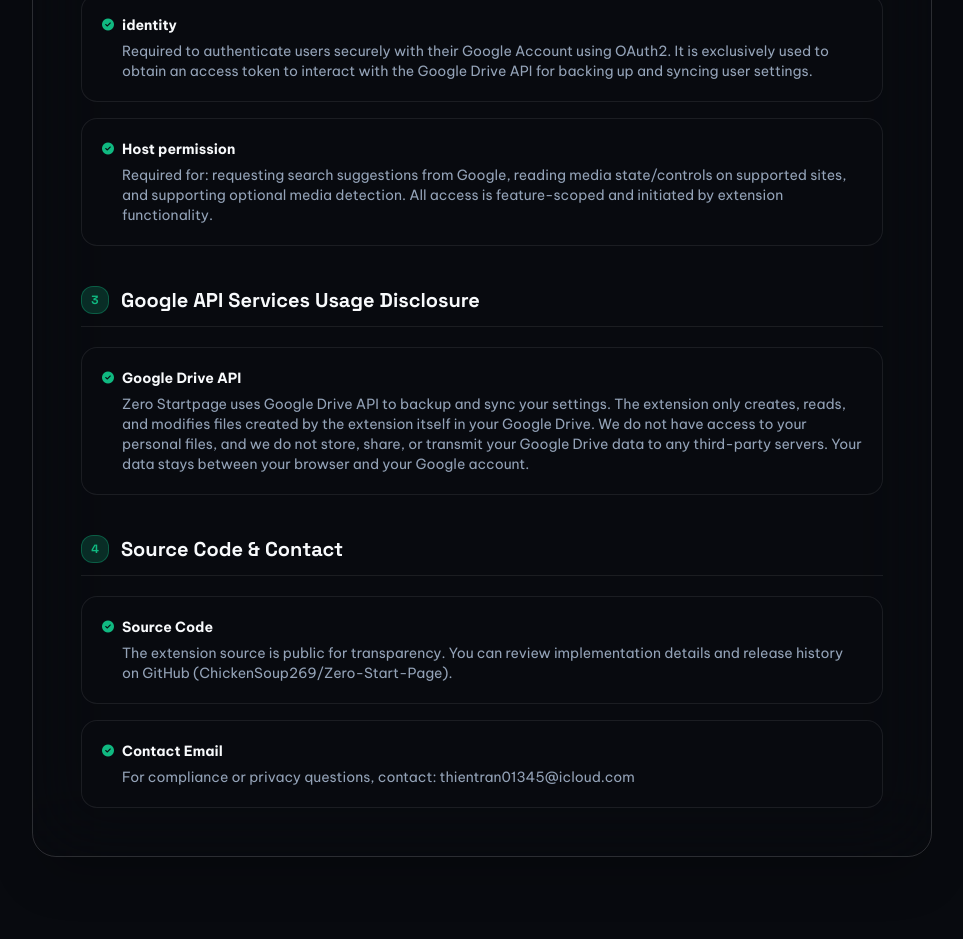
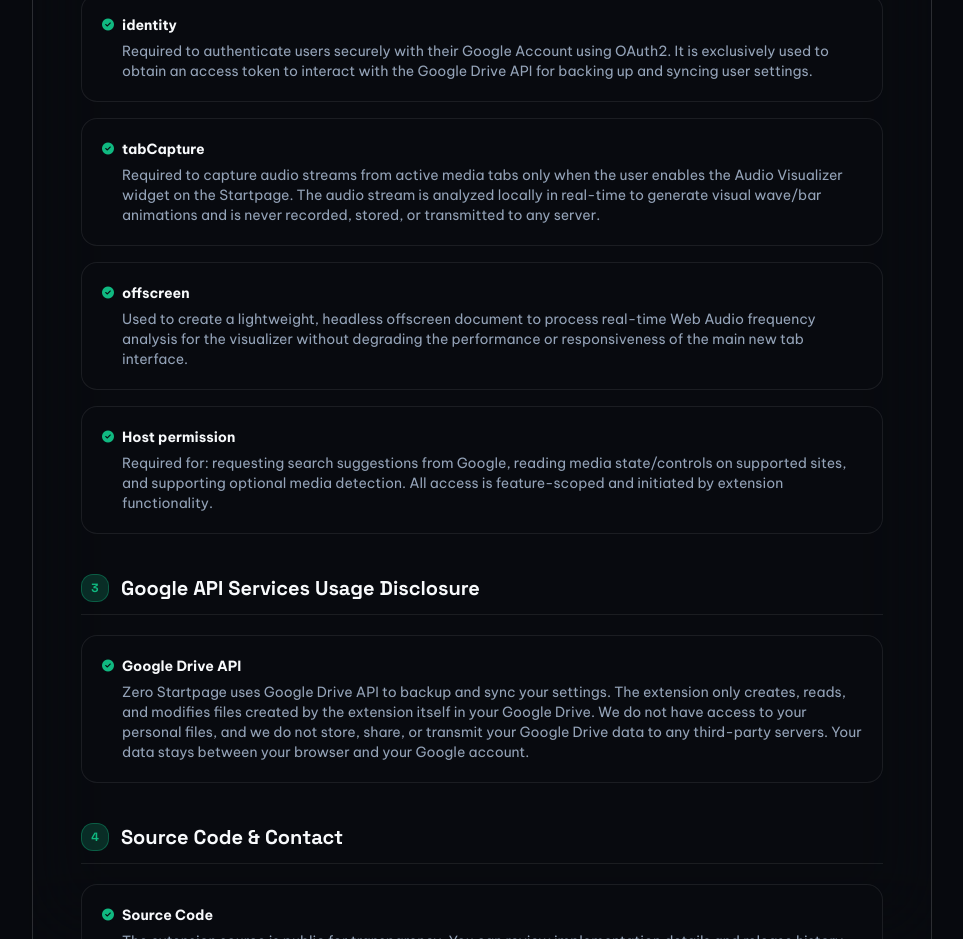
Before and after one commit to ChickenSoup269/extension_changelogs, a Next.js app: page /privacy/startpage in a window 1280 px wide. Shown: the part 1360-2299 px from the top of the page, without its empty margins (158-1121 px from the left). Built offline with nearby package versions, Linux system fonts and the light colour scheme.

Commit message:
feat(privacy): add audio capture and offscreen processing descriptions for Audio Visualizer widget

```diff
--- a/app/privacy/startpage/page.tsx
+++ b/app/privacy/startpage/page.tsx
@@ -58,6 +58,20 @@
           desc: {
             en: "Required to authenticate users securely with their Google Account using OAuth2. It is exclusively used to obtain an access token to interact with the Google Drive API for backing up and syncing user settings.",
             vi: "Cần thiết để xác thực an toàn qua Tài khoản Google bằng OAuth2. Chỉ dùng để lấy token kết nối với API Google Drive nhằm sao lưu và đồng bộ cài đặt."
+          }
+        },
+        {
+          name: "tabCapture",
+          desc: {
+            en: "Required to capture audio streams from active media tabs only when the user enables the Audio Visualizer widget on the Startpage. The audio stream is analyzed locally in real-time to generate visual wave/bar animations and is never recorded, stored, or transmitted to any server.",
+            vi: "Cần thiết để bắt luồng âm thanh từ các tab phát phương tiện đang hoạt động, chỉ khi người dùng bật tiện ích Sóng nhạc (Audio Visualizer) trên Startpage. Luồng âm thanh được phân tích cục bộ theo thời gian thực để tạo hiệu ứng sóng/thanh nhạc động và hoàn toàn không bao giờ bị ghi âm, lưu trữ hay truyền đến bất kỳ máy chủ nào."
+          }
+        },
+        {
+          name: "offscreen",
+          desc: {
+            en: "Used to create a lightweight, headless offscreen document to process real-time Web Audio frequency analysis for the visualizer without degrading the performance or responsiveness of the main new tab interface.",
+            vi: "Dùng để tạo một tài liệu chạy ngầm (offscreen document) nhẹ và không giao diện nhằm xử lý phân tích tần số âm thanh (Web Audio) theo thời gian thực cho visualizer mà không làm ảnh hưởng đến hiệu năng hay độ phản hồi của giao diện tab mới chính."
           }
         },
         {
--- a/lib/webstore-stats.json
+++ b/lib/webstore-stats.json
@@ -1,5 +1,5 @@
 {
-  "lastUpdated": "2026-08-30T18:01:34.873Z",
+  "lastUpdated": "2026-08-30T18:13:51.790Z",
   "extensions": {
     "jhcoclfodfnchlddakkeegkogajdpgce": {
       "name": "Zero Bookmark Manager",
```
